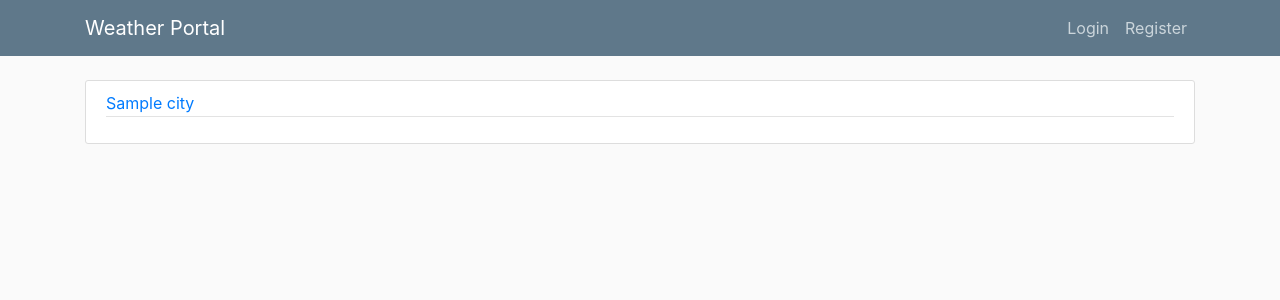
After one commit to prakher1992/weather_portal, a Python web app: template weather_app/templates/home.html in a window 1280 px wide. The commit adds this page. Shown: the top 300 px of the page. Run offline with Jinja, Linux system fonts and the light colour scheme; the template is opened without the code that fills it: most values are stand-ins (such as "Sample title", 1, 10 or a date in 2020); some libraries are stand-ins or nearby versions.

Commit message:
login and register functionalities

```diff
--- a/requirements.txt
+++ b/requirements.txt
@@ -2,3 +2,5 @@ Flask==2.3.2
 Flask-WTF==1.1.1
 wtforms[email]
 Flask-SQLAlchemy==3.0.5
+Flask-Bcrypt==1.0.1
+Flask-Login==0.6.2
--- /dev/null
+++ b/run.py
@@ -0,0 +1,6 @@
+from weather_app import app, db
+
+if __name__ == '__main__':
+    with app.app_context():
+        db.create_all()
+    app.run(debug=True)
--- a/templates/home.html
+++ /dev/null
@@ -1,4 +0,0 @@
-{% extends "layout.html" %}
-{% block content %}
-    <h1>Home</h1>
-{% endblock content %}
--- /dev/null
+++ b/weather_app/static/main.css
@@ -0,0 +1,80 @@
+body {
+  background: #fafafa;
+  color: #333333;
+  margin-top: 5rem;
+}
+
+h1, h2, h3, h4, h5, h6 {
+  color: #444444;
+}
+
+.bg-steel {
+  background-color: #5f788a;
+}
+
+.site-header .navbar-nav .nav-link {
+  color: #cbd5db;
+}
+
+.site-header .navbar-nav .nav-link:hover {
+  color: #ffffff;
+}
+
+.site-header .navbar-nav .nav-link.active {
+  font-weight: 500;
+}
+
+.content-section {
+  background: #ffffff;
+  padding: 10px 20px;
+  border: 1px solid #dddddd;
+  border-radius: 3px;
+  margin-bottom: 20px;
+}
+
+.article-title {
+  color: #444444;
+}
+
+a.article-title:hover {
+  color: #428bca;
+  text-decoration: none;
+}
+
+.article-content {
+  white-space: pre-line;
+}
+
+.article-img {
+  height: 65px;
+  width: 65px;
+  margin-right: 16px;
+}
+
+.article-metadata {
+  padding-bottom: 1px;
+  margin-bottom: 4px;
+  border-bottom: 1px solid #e3e3e3
+}
+
+.article-metadata a:hover {
+  color: #333;
+  text-decoration: none;
+}
+
+.article-svg {
+  width: 25px;
+  height: 25px;
+  vertical-align: middle;
+}
+
+.account-img {
+  height: 125px;
+  width: 125px;
+  margin-right: 20px;
+  margin-bottom: 16px;
+}
+
+.account-heading {
+  font-size: 2.5rem;
+}
--- /dev/null
+++ b/weather_app/templates/home.html
@@ -0,0 +1,15 @@
+{% extends "layout.html" %}
+{% block content %}
+    {% for city in cities %}
+        <article class="media content-section">
+
+          <div class="media-body">
+            <div class="article-metadata">
+              <a class="mr-2" href="#">{{ city.city }}</a>
+            </div>
+            <h2><a class="article-title" href=""></a></h2>
+            <p class="article-content"></p>
+          </div>
+        </article>
+    {% endfor %}
+{% endblock content %}
--- a/templates/layout.html
+++ b/weather_app/templates/layout.html
@@ -21,12 +21,19 @@
           </button>
           <div class="collapse navbar-collapse" id="navbarToggle">
             <div class="navbar-nav mr-auto">
-              <a class="nav-item nav-link" href="/add-city">Add City</a>
-              <a class="nav-item nav-link" href="/">Weather</a>
+                {% if current_user.is_authenticated %}
+                    <a class="nav-item nav-link" href="/add-city">Add City</a>
+                    <a class="nav-item nav-link" href="/">Weather</a>
+                {% endif %}
             </div>
             <div class="navbar-nav">
-                <a class="nav-item nav-link" href="{{ url_for('login') }}">Login</a>
-                <a class="nav-item nav-link" href="{{ url_for('register') }}">Register</a>
+                {% if current_user.is_authenticated %}
+                    <a class="nav-item nav-link" href="#">{{current_user.name}}</a>
+                    <a class="nav-item nav-link" href="{{ url_for('logout') }}">Logout</a>
+                {% else %}
+                    <a class="nav-item nav-link" href="{{ url_for('login') }}">Login</a>
+                    <a class="nav-item nav-link" href="{{ url_for('register') }}">Register</a>
+                {% endif %}
             </div>
           </div>
         </div>
```
Also changed, not shown: static/main.css (deleted, +0 -16 lines), weather_app.py (deleted, +0 -47 lines), weather_app/forms.py (renamed from forms.py, +12 -1 lines), weather_app/models.py (renamed from models.py, +7 -2 lines), weather_app/templates/login.html (renamed from templates/login.html), weather_app/templates/register.html (renamed from templates/register.html).
